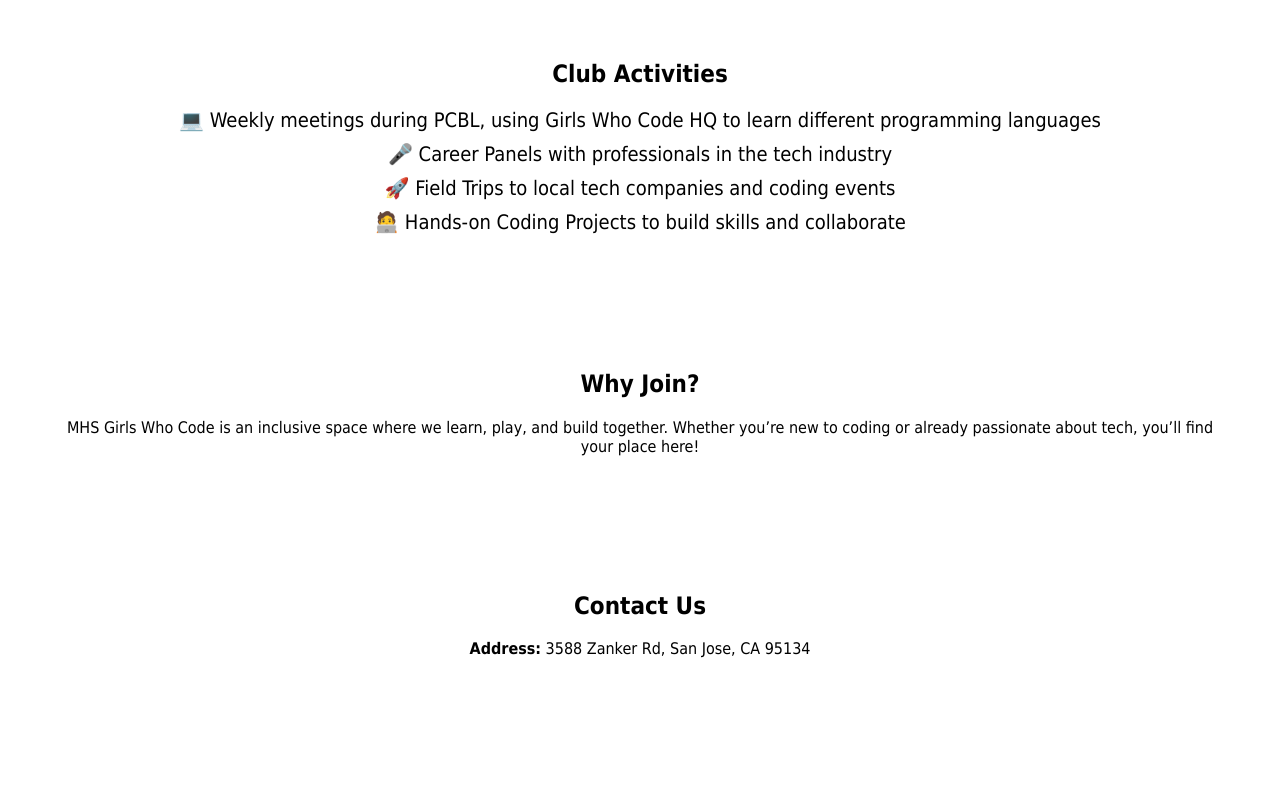
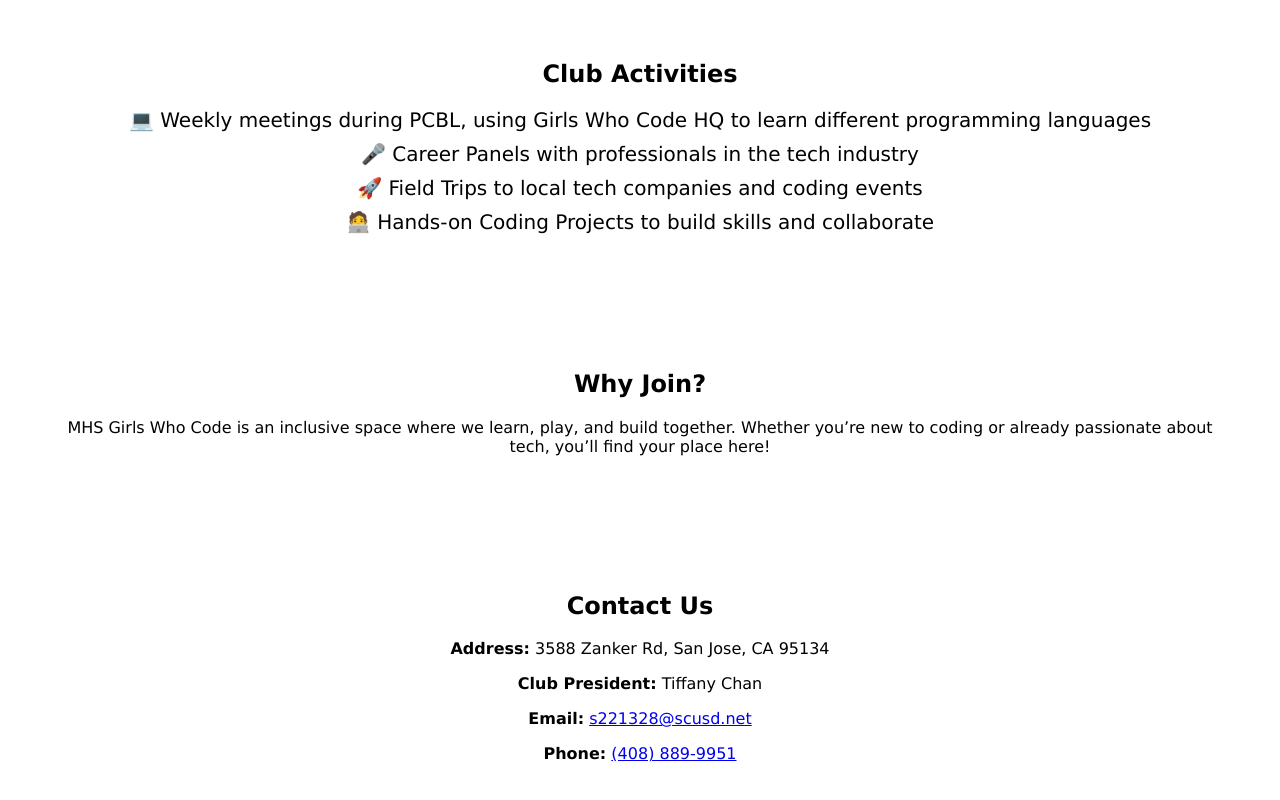
Before and after one commit to soniak11222777/GirlsWhoCodePage, a plain HTML site: page index.html in a window 1280 px wide. Shown: the part 678-1478 px from the top of the page. Before the commit the page ends 1402 px from the top, so only its background shows below. Drawn offline with Linux system fonts and the light colour scheme.

Commit message:
Update index.html

```diff
--- a/index.html
+++ b/index.html
@@ -8,7 +8,7 @@
     <style>
         body {
             margin: 0;
-            font-family: Tahoma, sans-serif;
+            font-family: 'Verdana', sans-serif;
             text-align: center;
             color: white;
         }
@@ -91,3 +91,10 @@
     <div class="contact-section">
         <h2>Contact Us</h2>
         <p><strong>Address:</strong> 3588 Zanker Rd, San Jose, CA 95134</p>
+        <p><strong>Club President:</strong> Tiffany Chan</p>
+        <p><strong>Email:</strong> <a href="mailto:s221328@scusd.net">s221328@scusd.net</a></p>
+        <p><strong>Phone:</strong> <a href="tel:+14088899951">(408) 889-9951</a></p>
+    </div>
+
+</body>
+</html>
```
